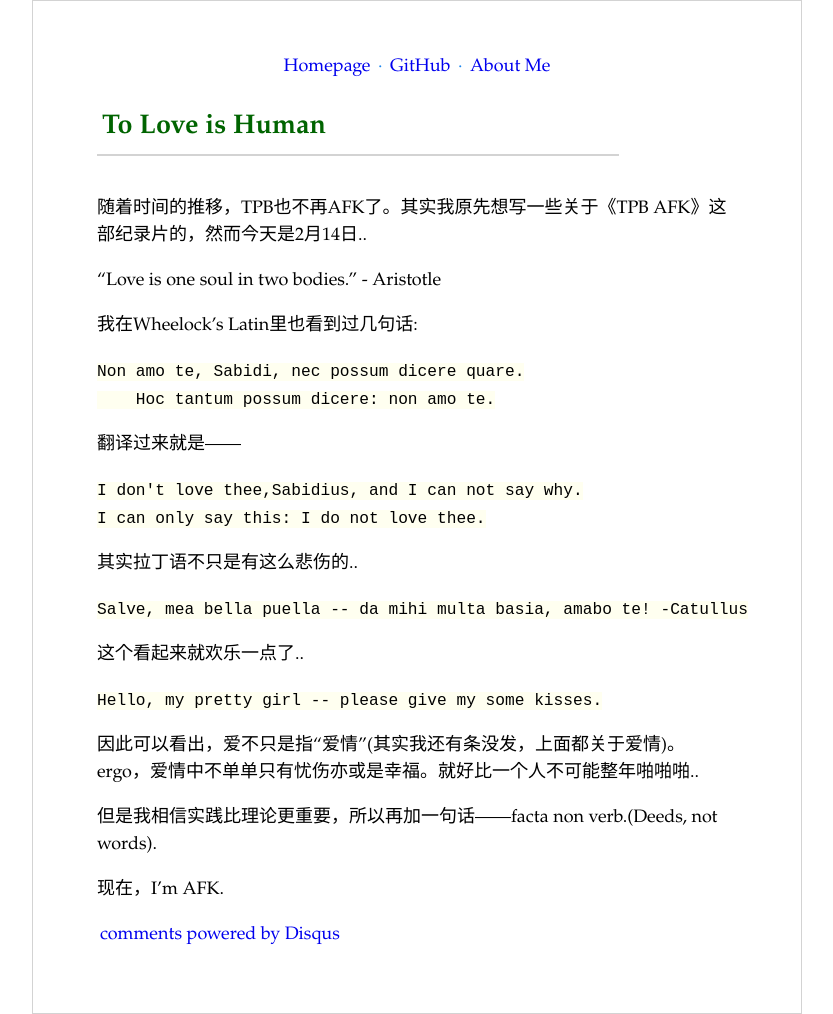
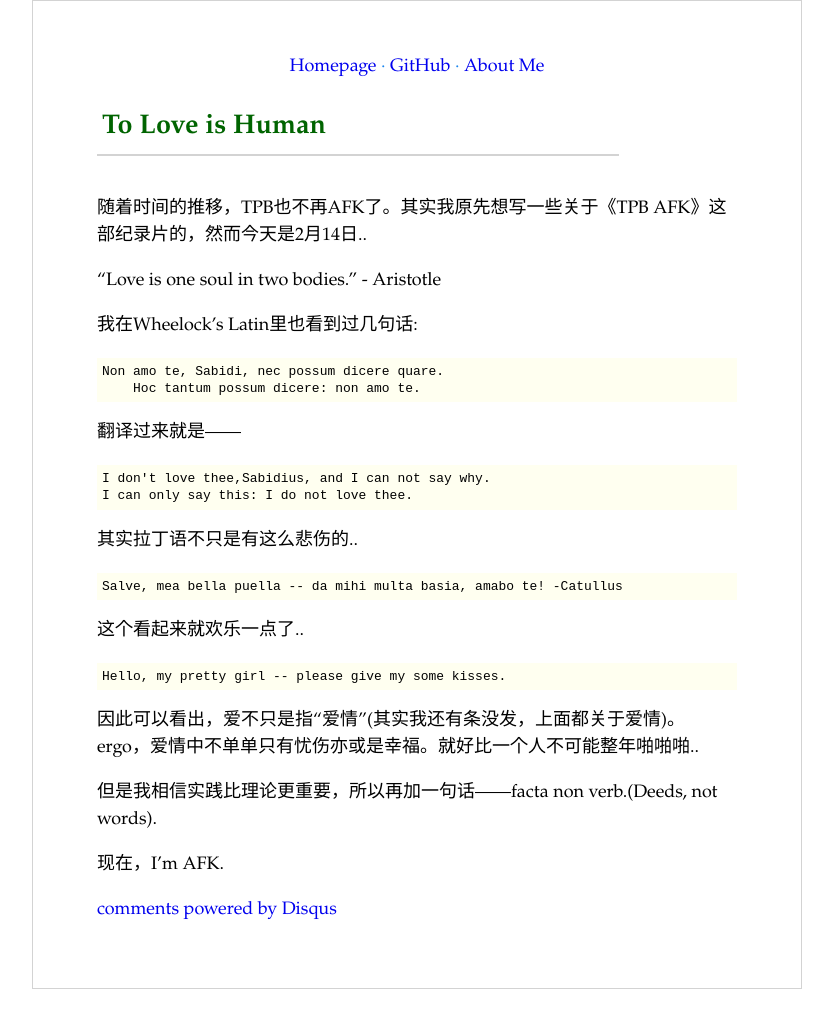
Before and after one commit to guojing0/guojing0.github.io, a Jekyll site: the page built from _posts/2014-02-14-vltz.md, in a window 1280 px wide. Shown: the whole page, without its empty margins (223-1056 px from the left). Built offline with Jekyll 4.4.1, drawn with Linux system fonts in a browser that asks for light colours; comment, search, counter and statistics services are not loaded; after the commit the page ends 989 px from its top, so only the background shows below that.

Commit message:
CSS update.

```diff
--- a/css/main.css
+++ b/css/main.css
@@ -38,7 +38,8 @@ H3 {
 
 a {
     text-decoration: none;
-    padding: 3px;
+    padding: 3px
+    margin-bottom: 5px;
 }
 
 a:visited {
@@ -49,9 +50,17 @@ a:hover {
     background-color: LightGrey;
 }
 
+pre {
+    font-size: 80%;
+    background-color: Ivory;
+    padding: 5px;
+    line-height: 120%;
+    border: solid 1px #BEBEBE
+    margin-left: 10px;
+}
+
 code {
     color: #000000;
-    background-color: Ivory;
     font-size: 90%;
 }
 
```
